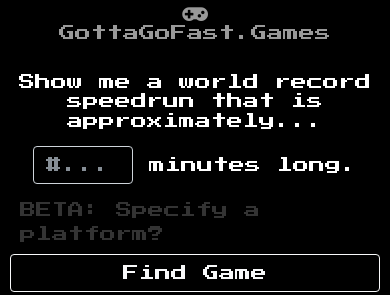
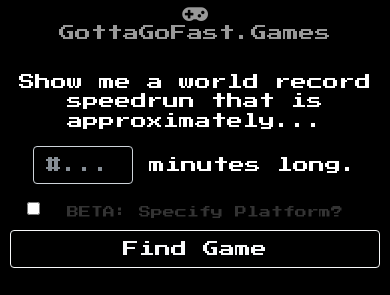
Before and after one commit to Ev-Abbott/gotta-go-fast, a plain HTML site: page index.html in a window 390 px wide. Shown: the top 295 px of the page. Drawn offline with nearby package versions, Linux system fonts and the light colour scheme.

Commit message:
Fixed mobile CSS bug in bootstrap

```diff
--- a/index.html
+++ b/index.html
@@ -38,14 +38,16 @@
 								minutes long.</h1>
 							</label>
 						</div>
+
 						<div class="form-check">
 						  <input class="form-check-input" type="checkbox" value="" id="platformCheck">
-						  <label class="form-check-label" for="platformCheck">
-						    BETA: Specify a platform?
+						  <label id="platformCheckLabel" class="form-check-label" for="platformCheck">
+						    BETA: Specify Platform?
 						  </label>
 						</div>
+
 						<div id="platform">
-							<div class="d-flex flex-row">
+							<div class="d-flex flex-column flex-md-row">
 								<h1>On the...</h1>
 								<div id="system-dropdown" class="dropdown">
 								  <button class="btn btn-outline-light dropdown-toggle" type="button" id="dropdownMenuButton" data-toggle="dropdown" aria-haspopup="true" aria-expanded="false">
--- a/src/main.js
+++ b/src/main.js
@@ -169,7 +169,7 @@
         break;
       default:
         videoBox.textContent = 'Unsupported Video Type';
-        throw 'Unsupported Video Type';
+        throw `Unsupported Video Type! VideoURL: ${videoURL}`;
     }
   }
   function renderTwitchVideo(videoURL) {
--- a/styles/main.css
+++ b/styles/main.css
@@ -85,6 +85,10 @@ footer {
 	font-size: 0.5em;
 }
 
+#platformCheckLabel{
+  font-size: 0.75em;
+}
+
 #system-dropdown{
 	margin-left: 10px;
 }
```
